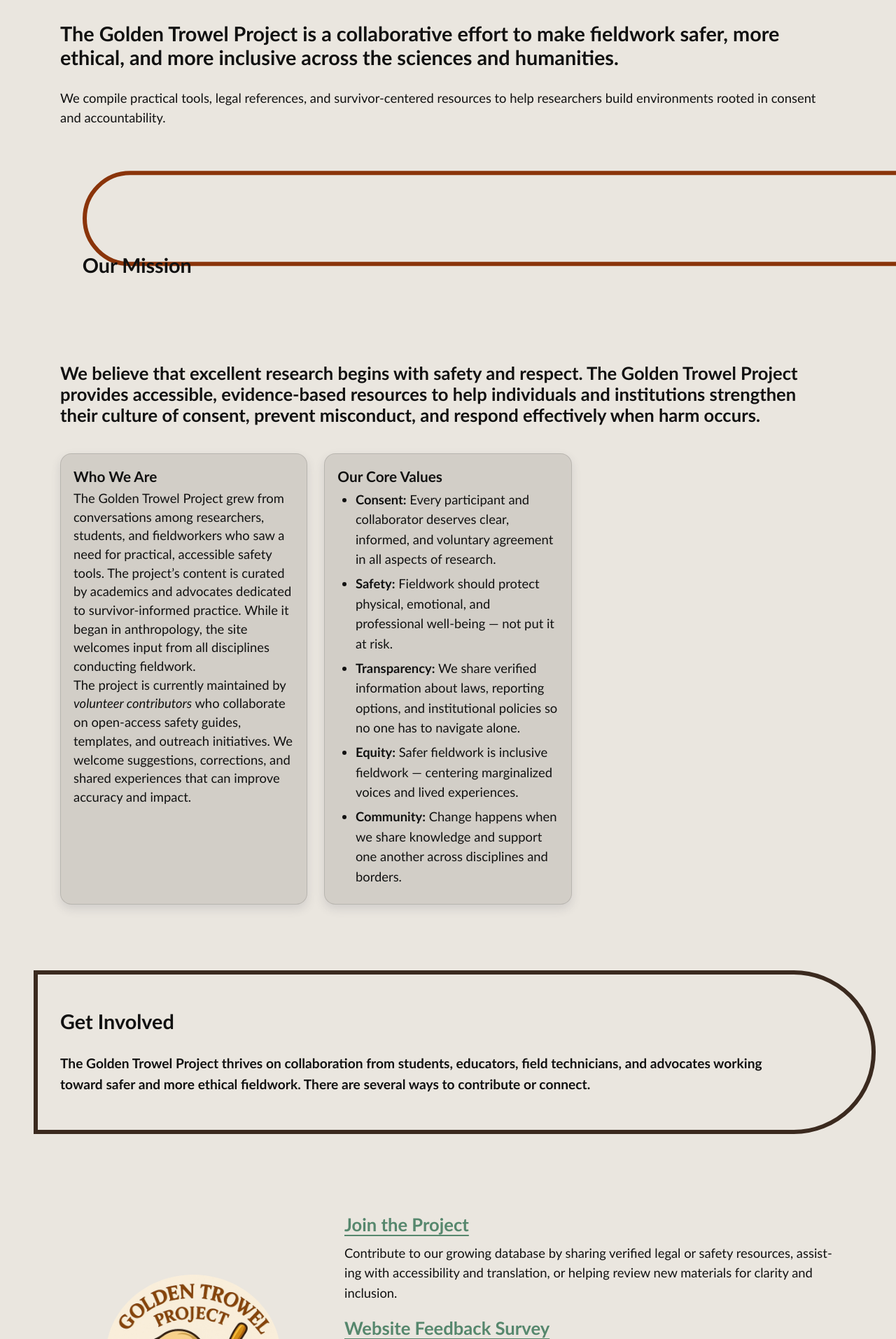
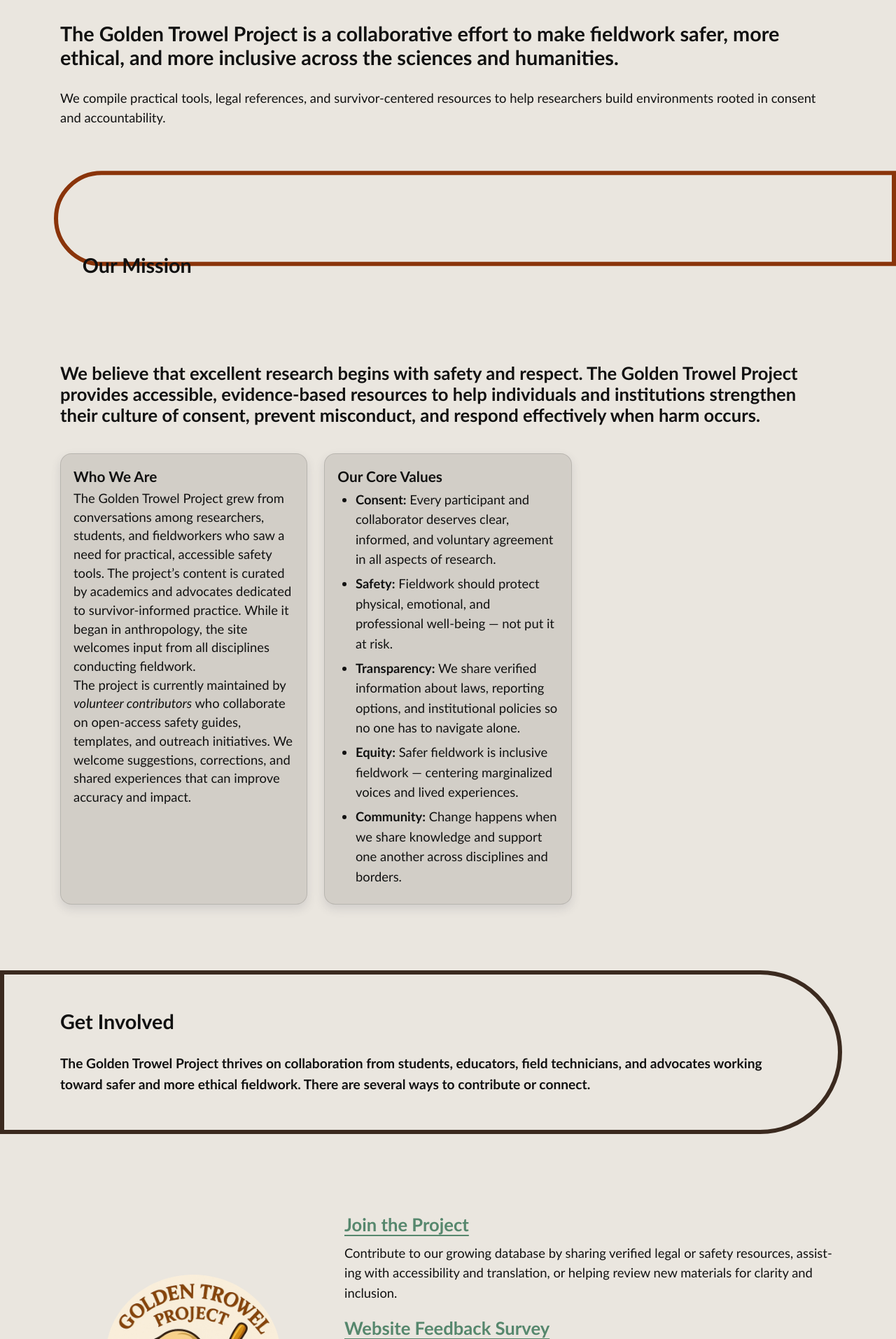
Before and after one commit to AnthroSafetyWarrior/GoldenTrowelProject, a Jekyll site: the page built from _pages/aboutus.html, in a window 1280 px wide. Shown: the part 812-2726 px from the top of the page at 70% size. Built offline with Jekyll 4.4.1, drawn with Linux system fonts in a browser that asks for light colours.

Commit message:
updating name

```diff
--- a/_layouts/default.html
+++ b/_layouts/default.html
@@ -907,44 +906,54 @@
   background: transparent !important;               /* no fill */
   border: var(--pill-border, 6px) solid var(--pill-color, var(--soil)) !important;
   box-shadow: none !important;
-  z-index: -1;                                      /* <— move behind text */
+  z-index: -1;                                      /* behind text */
 }
 
-/* Extra safety: nuke any legacy fills */
+/* Belt & suspenders: remove any legacy fills */
 main .pill::before,
 main .pillband::before,
 main .pillhead::before{
   background: transparent !important;
 }
 
-/* SECTION STRIPES: push farther back so outlines sit above them */
-main .section::before{
-  z-index: -2;                                      /* <— farther back */
+/* Ensure full-bleed ribbon anchors on each clip side */
+main :is(.pill, .pillband, .pillhead).pill--clip-right::before{
+  right: calc(50% - 50vw); left:auto; border-radius: 9999px 0 0 9999px;
+}
+main :is(.pill, .pillband, .pillhead).pill--clip-left::before{
+  left:  calc(50% - 50vw); right:auto; border-radius: 0 9999px 9999px 0;
 }
 
-/* Side-based stripe color only — no mixing */
-main .section:has(> .pillhead.pill--clip-left),
-main .section:has(> .pillband.pill--clip-left){
-  --section-stripe: var(--wave-dark);       /* the brownish wash */
+/* ================= SECTION STRIPES (BEHIND EVERYTHING) ============== */
+main .section{
+  position: relative;
+  isolation: isolate;
 }
 
-main .section:has(> .pillhead.pill--clip-right),
-main .section:has(> .pillband.pill--clip-right){
-  --section-stripe: var(--offwhite);        /* light wash = #FAF7F2 */
+/* Base stripe wash, pushed farther back than pill outlines */
+main .section::before{
+  content:"";
+  position:absolute;
+  top:0; bottom:0;
+  left: calc(50% - 50vw);         /* hug left edge by default */
+  width: 100vw;
+  background: transparent;        /* default: no stripe until class applied */
+  z-index: -2;                    /* farther back than pill ::before */
+  pointer-events: none;
+}
+
+/* Explicit, bullet-proof stripe colors */
+main .section.stripe-left::before  { background: var(--wave-dark); }
+main .section.stripe-right::before { background: #eae6df; }
+
+/* When right-striped, anchor the wash to the right edge */
+main .section.stripe-right::before{
+  left: auto;
+  right: calc(50% - 50vw);
 }
 
 /* Body background stays the flat sand tone */
 body{ background:#eae6df; }
-
-/* No theme-based stripe overrides anywhere in <main> */
-main .section:has(> .pillhead.pill--orange),
-main .section:has(> .pillband.pill--orange),
-main .section:has(> .pillhead.pill--soil),
-main .section:has(> .pillband.pill--soil),
-main .section:has(> .pillhead.pill--slate),
-main .section:has(> .pillband.pill--slate),
-main .section:has(> .pillhead.pill--sage),
-main .section:has(> .pillband.pill--sage){ /* intentionally blank */ }
 
 </style>
 
```
Also changed, not shown: other parts of _layouts/default.html (+12 -2 lines).
